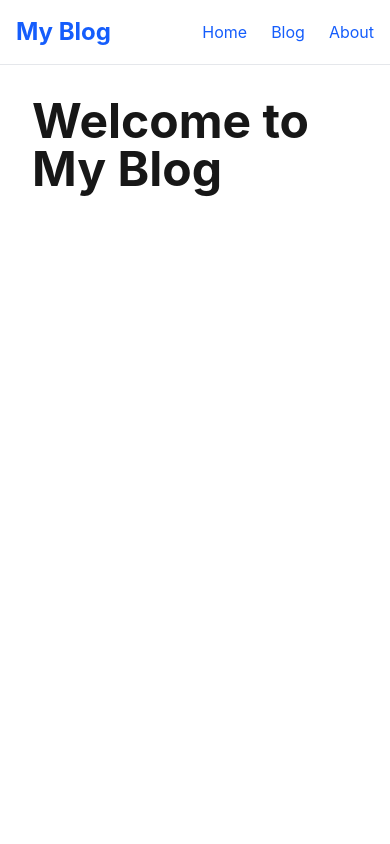
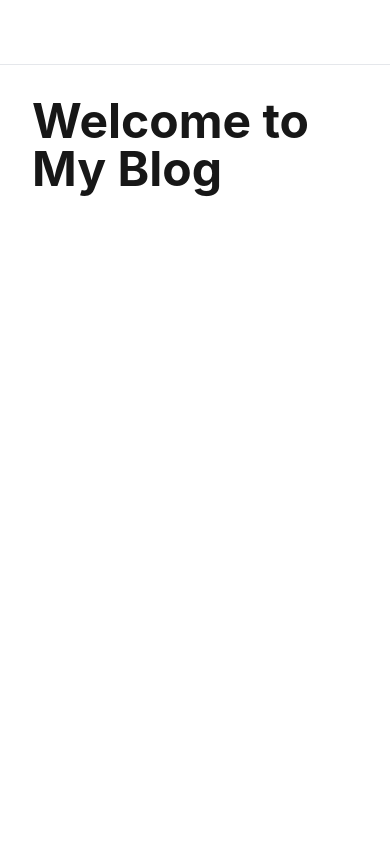
Before and after one commit to rlarudgh/hololog, a Next.js app: page / in a window 390 px wide. Shown: the top 844 px of the page. Built offline with nearby package versions, Linux system fonts and the light colour scheme.

Commit message:
docs: update header component and README
- Improve header navigation styling and responsiveness
- Update README with project information and setup instructions
- Enhance overall documentation quality

```diff
--- a/src/widgets/header/header.ui.tsx
+++ b/src/widgets/header/header.ui.tsx
@@ -1,5 +1,20 @@
-import Link from "next/link";
-import { Container } from "@/shared/ui";
+import Link from 'next/link';
+import { Container } from '@/shared/ui';
+
+const navItems = [
+  {
+    href: '/',
+    label: 'Home',
+  },
+  {
+    href: '/blog',
+    label: 'Blog',
+  },
+  {
+    href: '/about',
+    label: 'About',
+  },
+];
 
 export function Header() {
   return (
@@ -8,26 +23,20 @@ export function Header() {
         <nav className="flex items-center justify-between">
           <Link
             href="/"
-            className="text-2xl font-bold hover:text-blue-600 transition-colors"
+            className="text-2xl font-bold hover:text-blue-600 transition-colors text-white"
           >
             My Blog
           </Link>
           <div className="flex gap-6">
-            <Link href="/" className="hover:text-blue-600 transition-colors">
-              Home
-            </Link>
-            <Link
-              href="/blog"
-              className="hover:text-blue-600 transition-colors"
-            >
-              Blog
-            </Link>
-            <Link
-              href="/about"
-              className="hover:text-blue-600 transition-colors"
-            >
-              About
-            </Link>
+            {navItems?.map((item) => (
+              <Link
+                href={item.href}
+                key={`${item.label}`}
+                className="hover:text-blue-600 transition-colors text-white"
+              >
+                {item.label}
+              </Link>
+            ))}
           </div>
         </nav>
       </Container>
```
Also changed, not shown: 1 other file (tests, documents, lock files or other folders).
